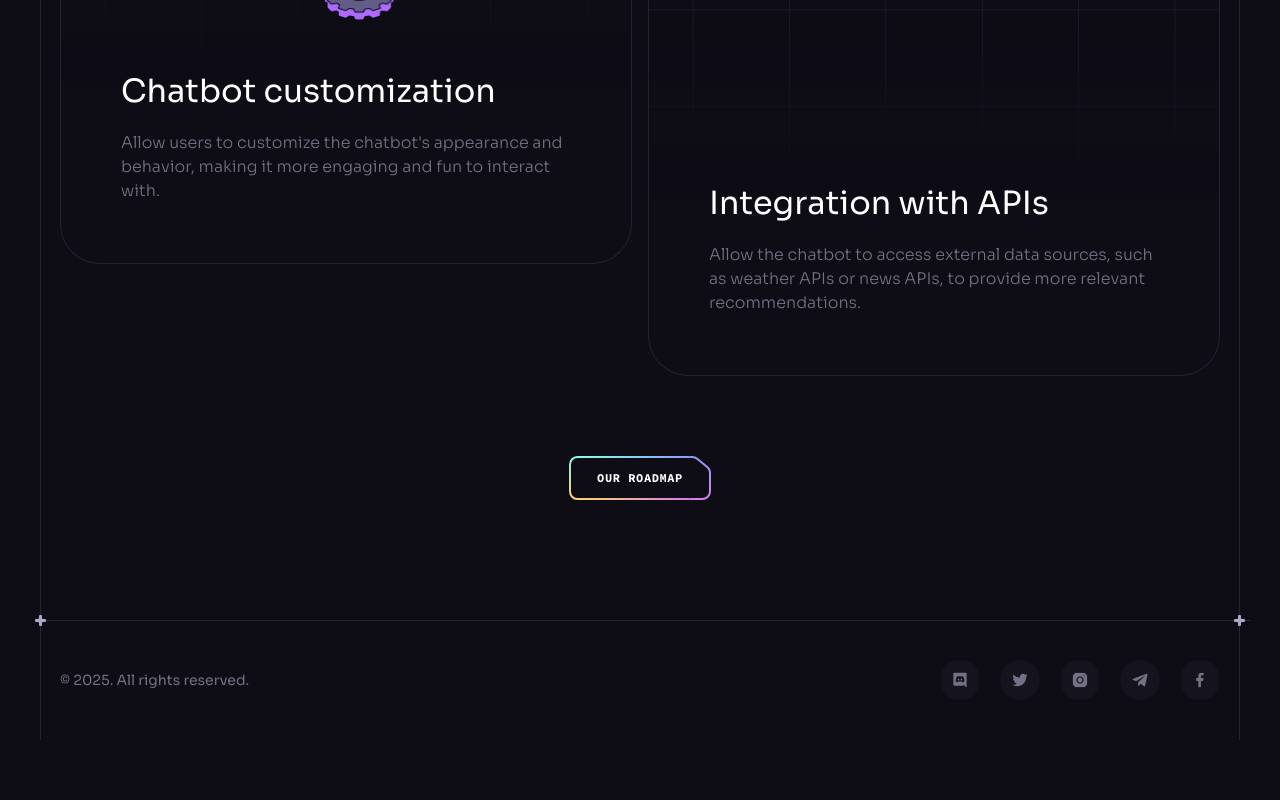
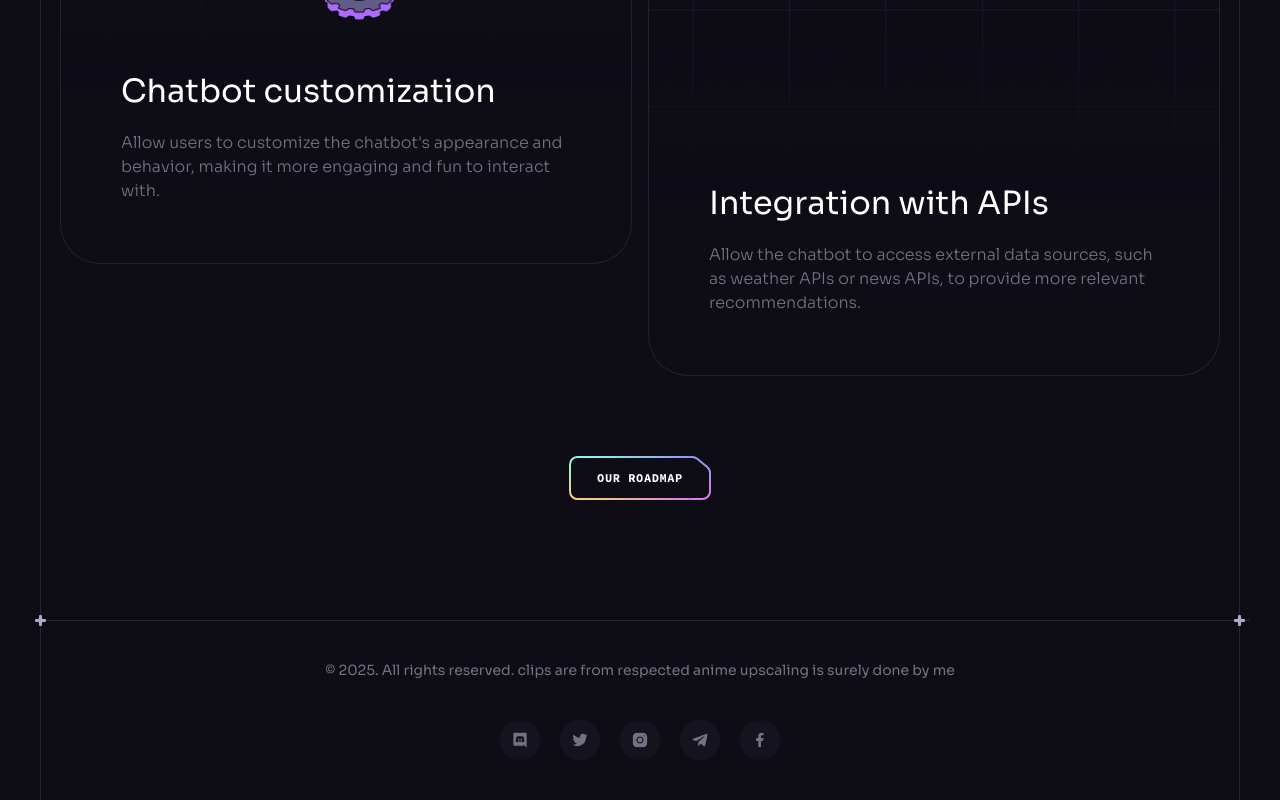
Before and after one commit to leocodeio/AnimeSpam, a React (Vite) app in the folder animespam/: page / in a window 1280 px wide. Shown: the part 8633-9433 px from the top of the page. Before the commit the page ends 9373 px from the top, so only its background shows below. Built offline with nearby package versions, Linux system fonts and the light colour scheme.

Commit message:
updated footer

```diff
--- a/animespam/src/components/Footer.jsx
+++ b/animespam/src/components/Footer.jsx
@@ -5,9 +5,10 @@ import { socials } from "../constants";
 const Footer = () => {
   return (
     <Section crosses className="!px-0 !py-10">
-      <div className="container flex sm:justify-between justify-center items-center gap-10 max-sm:flex-col">
+      <div className="container flex flex-col sm:justify-between justify-center items-center gap-10 max-sm:flex-col">
         <p className="caption text-n-4 lg:block">
           © {new Date().getFullYear()}. All rights reserved.
+          clips are from respected anime upscaling is surely done by me
         </p>
 
         <ul className="flex gap-5 flex-wrap">
--- a/animespam/src/constants/index.js
+++ b/animespam/src/constants/index.js
@@ -299,19 +299,19 @@ export const socials = [
     id: "0",
     title: "Discord",
     iconUrl: discordBlack,
-    url: "#",
+    url: "https://discord.gg/H99Fb9QH",
   },
   {
     id: "1",
     title: "Twitter",
     iconUrl: twitter,
-    url: "#",
+    url: "https://x.com/leocodeio",
   },
   {
     id: "2",
     title: "Instagram",
     iconUrl: instagram,
-    url: "#",
+    url: "https://www.instagram.com/animeleo_leo/",
   },
   {
     id: "3",
```
